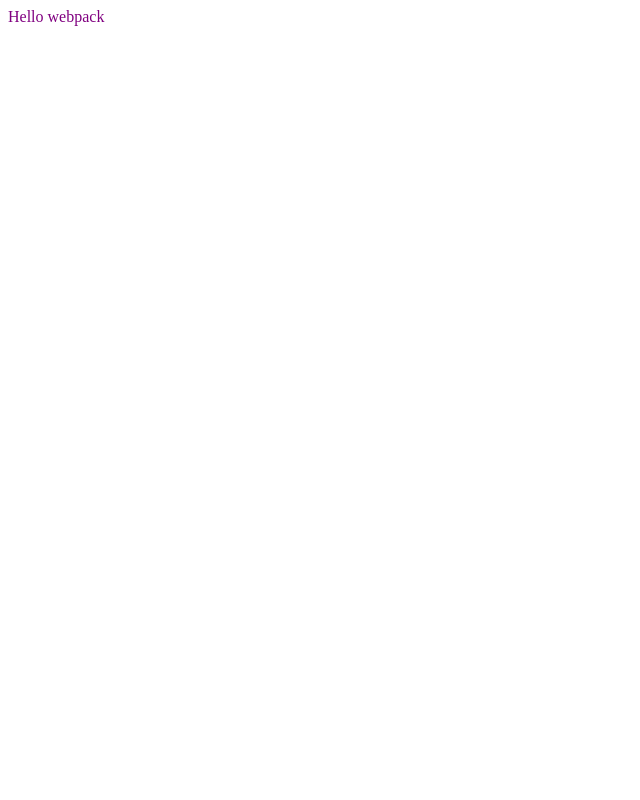
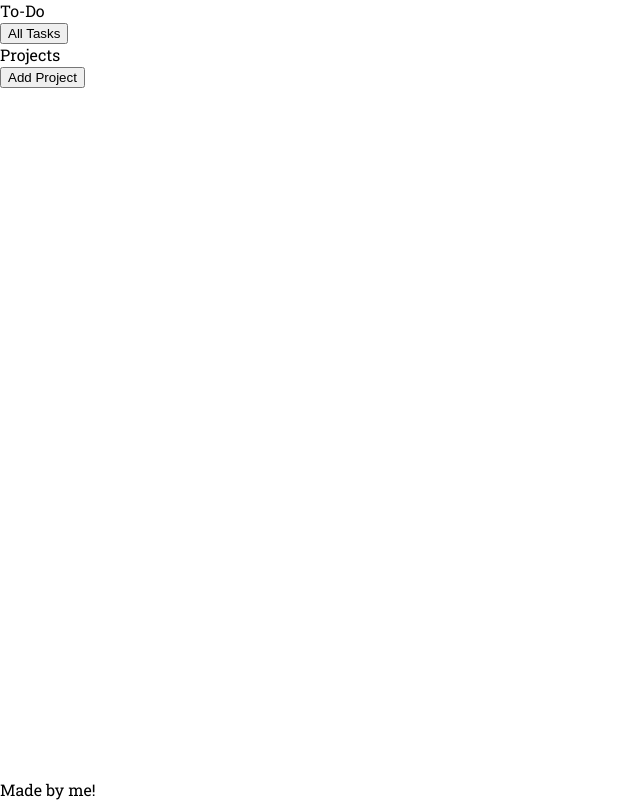
Before and after one commit to hnnhcmmngs/to-do, a website built with webpack: page src/index.html in a window 1280 px wide. Shown: the whole page, without its empty margins (0-640 px from the left). Built offline with nearby package versions, Linux system fonts and the light colour scheme.

Commit message:
Create basic webpage layout
A basic html layout for the webpage has been created for the sake of
functionality. The dummy content has been removed.

```diff
--- a/src/index.html
+++ b/src/index.html
@@ -6,6 +6,14 @@
     <title>To-Do</title>
 </head>
 <body>
-
+    <div id="header">To-Do</div>
+    <div id="sidebar">
+        <button>All Tasks</button>
+        <div>Projects</div>
+        <button>Add Project</button>
+        <div id="projects"></div>
+    </div>
+    <div id="tasks"></div>
+    <div id="footer">Made by me!</div>
 </body>
 </html>
--- a/src/index.js
+++ b/src/index.js
@@ -1,5 +1 @@
 import './style.css';
-
-const element = document.createElement("div");
-element.innerHTML = "Hello webpack";
-document.body.appendChild(element);
--- a/src/style.css
+++ b/src/style.css
@@ -1,3 +1,25 @@
-div {
-    color: purple;
+@import url('https://fonts.googleapis.com/css2?family=Roboto+Slab:wght@100..900&display=swap');
+
+html {
+    margin: 0;
+    width: 100%;
+    height: 100%;
 }
+
+body {
+    font-family: "Roboto Slab", serif;
+    margin: 0;
+    width: 100%;
+    height: 100%;
+    display: grid;
+    grid-template-columns: 1fr 5fr;
+    grid-template-rows: min-content 1fr min-content;
+}
+
+#header {
+    grid-column: 1 / 3;
+}
+
+#footer {
+    grid-column: 1 / 3;
+}
```
